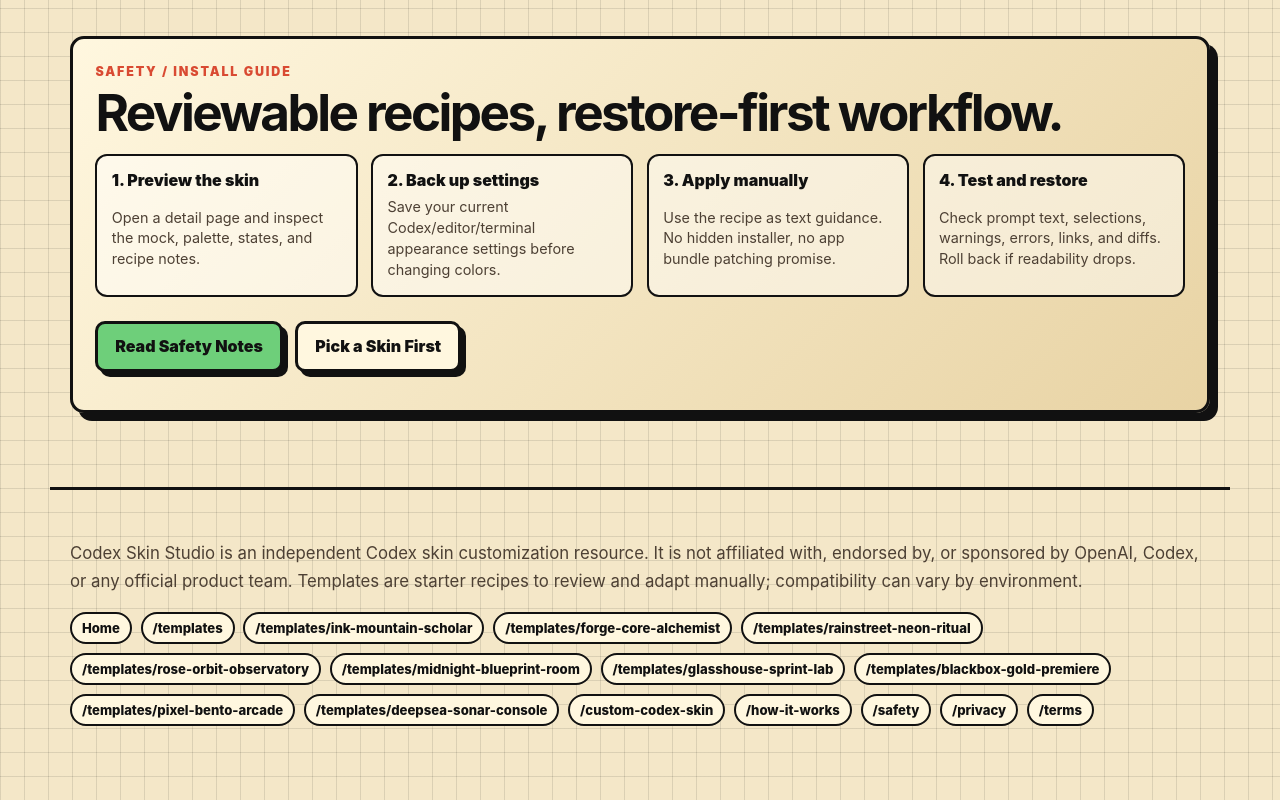
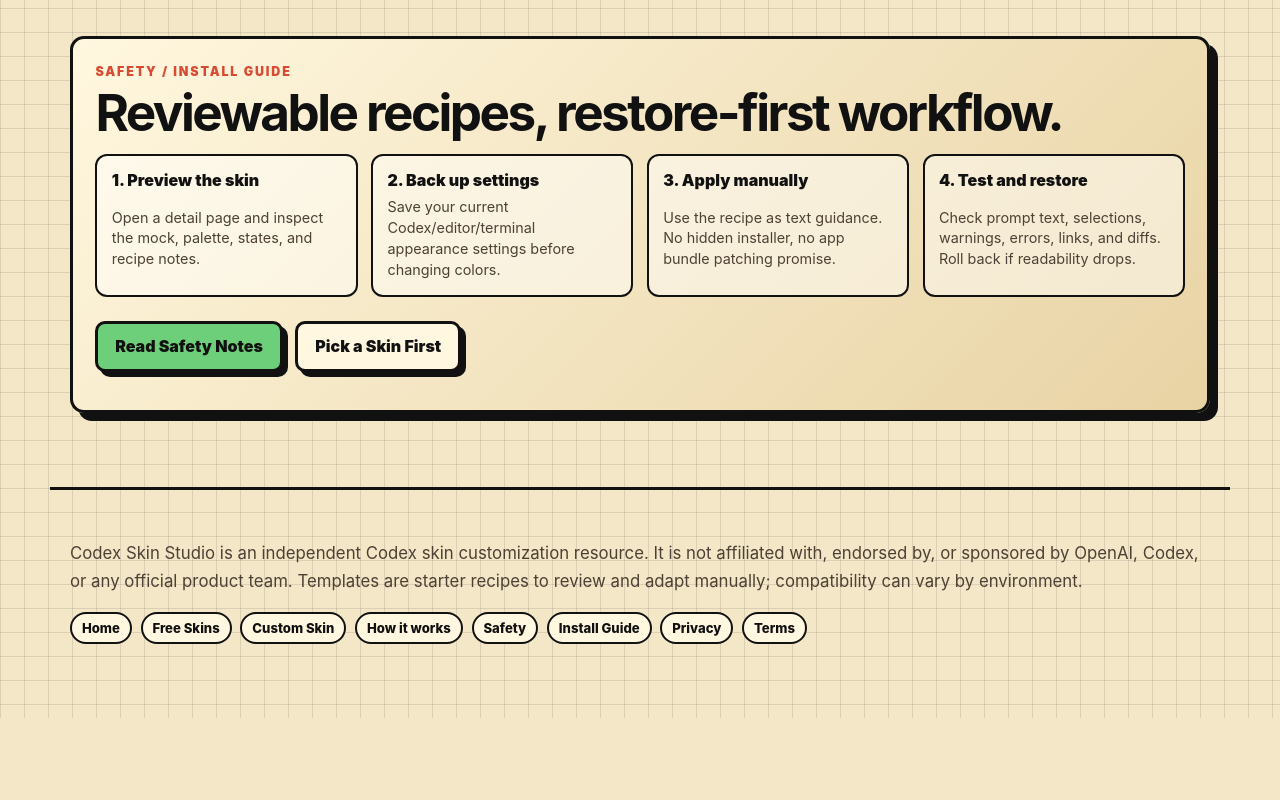
Before and after one commit to jimmyxu07/codex-skin-studio, a React (Vite) app: page / in a window 1280 px wide. Shown: the part 7061-7861 px from the top of the page. After the commit the page ends 7779 px from the top, so only its background shows below. Built offline with nearby package versions, Linux system fonts and the light colour scheme.

Commit message:
fix: polish footer and alias redirects

```diff
--- a/src/App.tsx
+++ b/src/App.tsx
@@ -207,24 +207,16 @@
   .filter((template): template is Template => Boolean(template))
 const templateFilters: TemplateFilter[] = ['All', 'Featured Concepts', 'Focus Worlds', 'High-Energy Systems', 'Creative Workspaces', 'Light / Paper', 'Dark / Terminal']
 
-const p0Routes = [
-  '/',
-  '/templates',
-  '/templates/ink-mountain-scholar',
-  '/templates/forge-core-alchemist',
-  '/templates/rainstreet-neon-ritual',
-  '/templates/rose-orbit-observatory',
-  '/templates/midnight-blueprint-room',
-  '/templates/glasshouse-sprint-lab',
-  '/templates/blackbox-gold-premiere',
-  '/templates/pixel-bento-arcade',
-  '/templates/deepsea-sonar-console',
-  '/custom-codex-skin',
-  '/how-it-works',
-  '/safety',
-  '/privacy',
-  '/terms',
-]
+const footerLinks = [
+  ['/', 'Home'],
+  ['/templates', 'Free Skins'],
+  ['/custom-codex-skin', 'Custom Skin'],
+  ['/how-it-works', 'How it works'],
+  ['/safety', 'Safety'],
+  ['/#install-guide', 'Install Guide'],
+  ['/privacy', 'Privacy'],
+  ['/terms', 'Terms'],
+] as const
 
 function setMeta(title: string, description: string, options: { noindex?: boolean } = {}) {
   document.title = title
@@ -693,7 +685,7 @@
 }
 
 function Footer() {
-  return <footer className="footer section-pad"><p>{disclaimer}</p><div className="footer-links">{p0Routes.map((route) => <a key={route} href={route}>{route === '/' ? 'Home' : route}</a>)}</div></footer>
+  return <footer className="footer section-pad"><p>{disclaimer}</p><div className="footer-links">{footerLinks.map(([href, label]) => <a key={href} href={href}>{label}</a>)}</div></footer>
 }
 
 function App() {
```
Also changed, not shown: 1 other file (tests, documents, lock files or other folders).
